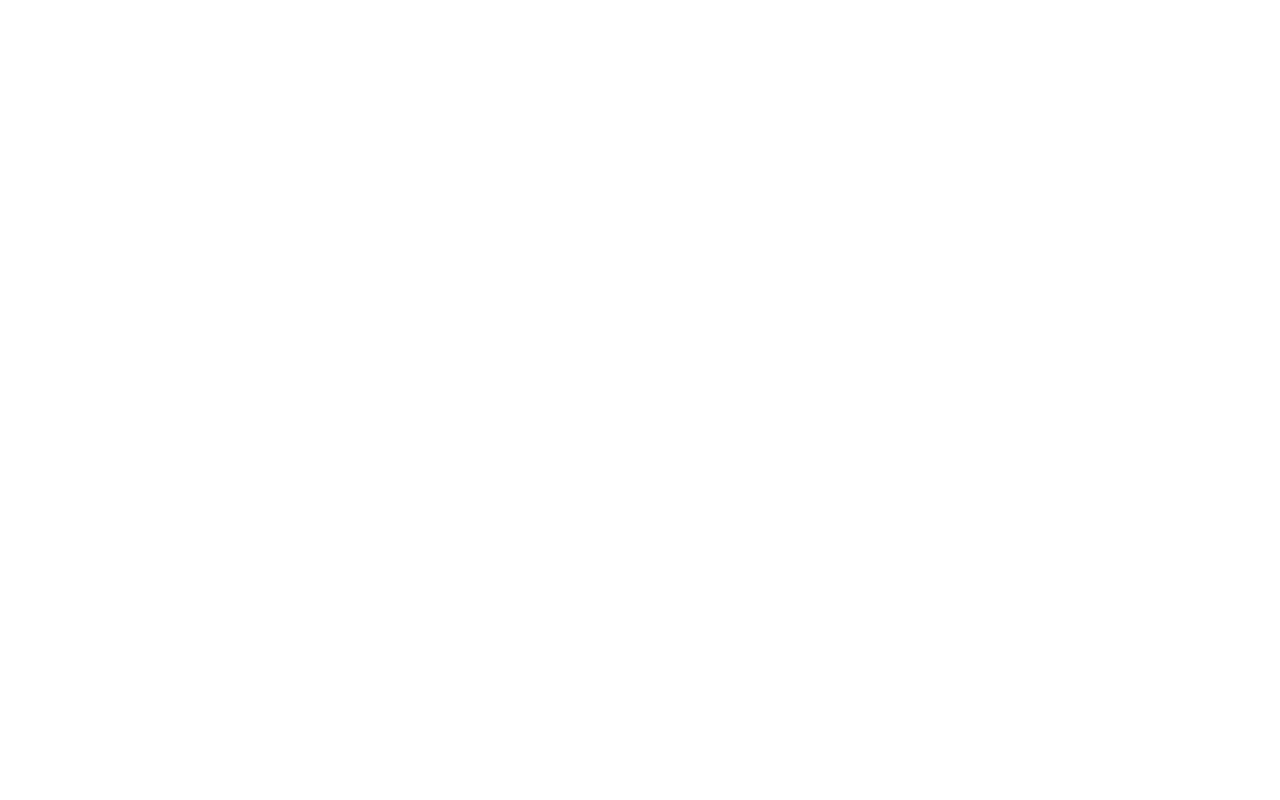
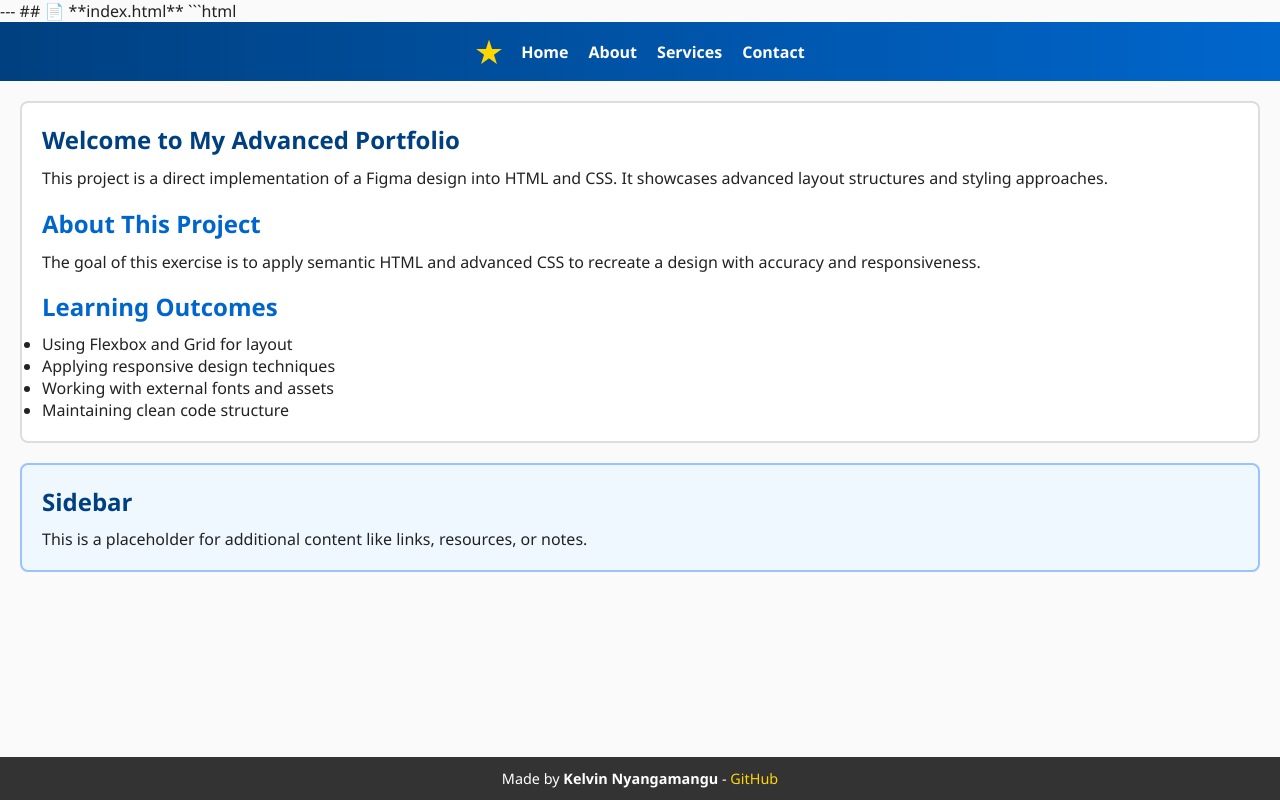
Before and after one commit to kelvin-N/alx_html_css, a plain HTML site: page css_advanced/index.html in a window 1280 px wide. Drawn offline with Linux system fonts and the light colour scheme; files that its build step writes are made by us from their sources.

Commit message:
modify css_advanced/index.html

````diff
--- a/css_advanced/index.html
+++ b/css_advanced/index.html
@@ -1,2 +1,68 @@
-<link rel="stylesheet" href="https://fonts.googleapis.com/css2?family=Source+Sans+Pro:wght@400;600;700&display=swap">
-<!-- Spin Cycle OT might not be available on Google Fonts; if so, use a fallback or download -->
+
+---
+
+## 📄 **index.html**
+
+```html
+<!DOCTYPE html>
+<html lang="en">
+<head>
+  <meta charset="UTF-8">
+  <meta name="viewport" content="width=device-width, initial-scale=1.0">
+  <title>ALX CSS Advanced Project</title>
+  <!-- Import Fonts -->
+  <link rel="stylesheet" href="https://fonts.googleapis.com/css2?family=Source+Sans+Pro:wght@400;600;700&display=swap">
+  <!-- Add Spin Cycle OT manually if not available on Google Fonts -->
+  <link rel="stylesheet" href="styles.css">
+</head>
+
+<body class="works_on_smartphone">
+  <!-- Header Section -->
+  <header>
+    <nav>
+      <ul>
+        <li class="logo">&#9733;</li> <!-- Unicode logo example -->
+        <li><a href="#">Home</a></li>
+        <li><a href="#">About</a></li>
+        <li><a href="#">Services</a></li>
+        <li><a href="#">Contact</a></li>
+      </ul>
+    </nav>
+  </header>
+
+  <!-- Main Content -->
+  <main>
+    <article>
+      <h1>Welcome to My Advanced Portfolio</h1>
+      <p>This project is a direct implementation of a Figma design into HTML and CSS. It showcases advanced layout structures and styling approaches.</p>
+
+      <section>
+        <h2>About This Project</h2>
+        <p>The goal of this exercise is to apply semantic HTML and advanced CSS to recreate a design with accuracy and responsiveness.</p>
+      </section>
+
+      <section>
+        <h2>Learning Outcomes</h2>
+        <ul>
+          <li>Using Flexbox and Grid for layout</li>
+          <li>Applying responsive design techniques</li>
+          <li>Working with external fonts and assets</li>
+          <li>Maintaining clean code structure</li>
+        </ul>
+      </section>
+    </article>
+
+    <aside>
+      <h2>Sidebar</h2>
+      <p>This is a placeholder for additional content like links, resources, or notes.</p>
+    </aside>
+  </main>
+
+  <!-- Footer Section -->
+  <footer>
+    <p>Made by <strong>Kelvin Nyangamangu</strong> -
+      <a href="https://github.com/kelvin-N" target="_blank">GitHub</a>
+    </p>
+  </footer>
+</body>
+</html>
````
